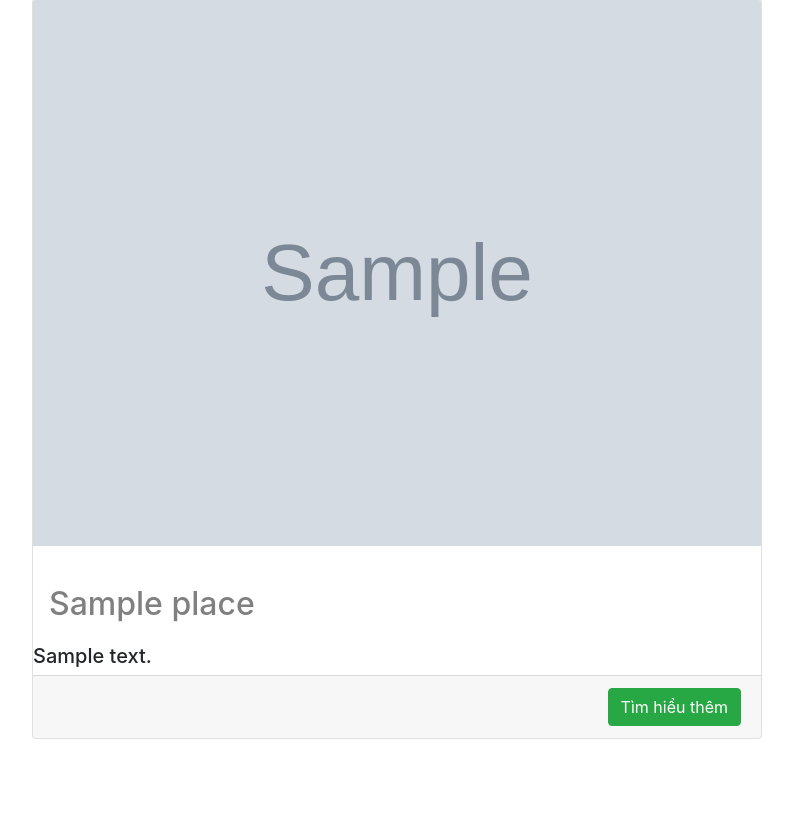
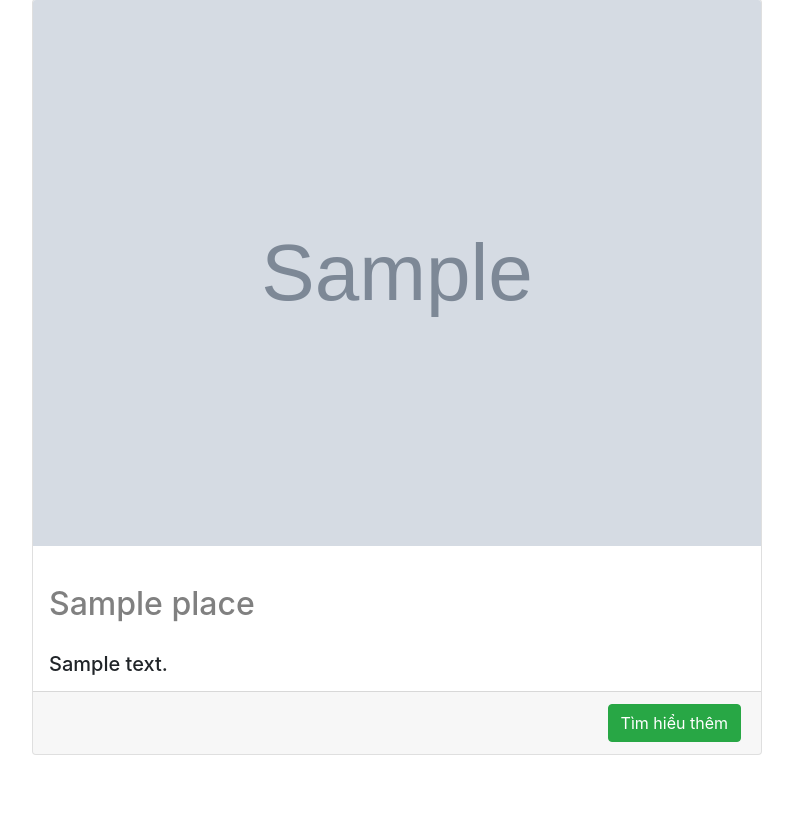
Before and after one commit to dieforice/Corners-of-Hanoi, a Python web app: template templates/index.html in a window 1280 px wide. Shown: the part 404-1231 px from the top of the page, without its empty margins (53-846 px from the left). Before the commit the page ends 1143 px from the top, so only its background shows below. Run offline with Jinja, Linux system fonts and the light colour scheme; the template is opened without the code that fills it: most values are stand-ins (such as "Sample title", 1, 10 or a date in 2020); grey boxes marked "Sample" are stand-in pictures; some libraries are stand-ins or nearby versions.

Commit message:
Add files via upload

```diff
--- a/templates/index.html
+++ b/templates/index.html
@@ -21,8 +21,8 @@
       <div class="col-md-8 col-sm-6 mb-5">
         <div class="card-girl-type card mb-4">
             <img src="{{place["image"]}}" alt="" class="mb-4 img-fluid card-img-top">
-            <h2 id="grey_tag" class="p-3">{{place["name"]}}</h2>
-            <h5 class = "p3">{{place["description"]}}</h5>
+            <h2 id="grey_tag" class="m-3">{{place["name"]}}</h2>
+            <h5 class = "m-3">{{place["description"]}}</h5>
             <div class="card-footer">
               <div class="clearfix">
                   <button class="btn btn-success float-right">Tìm hiểu thêm</button>
```
